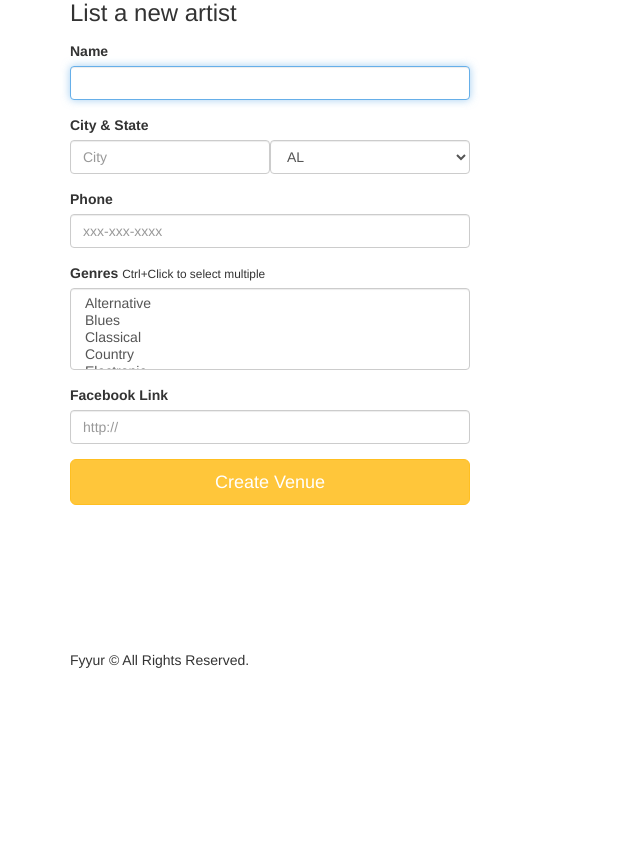
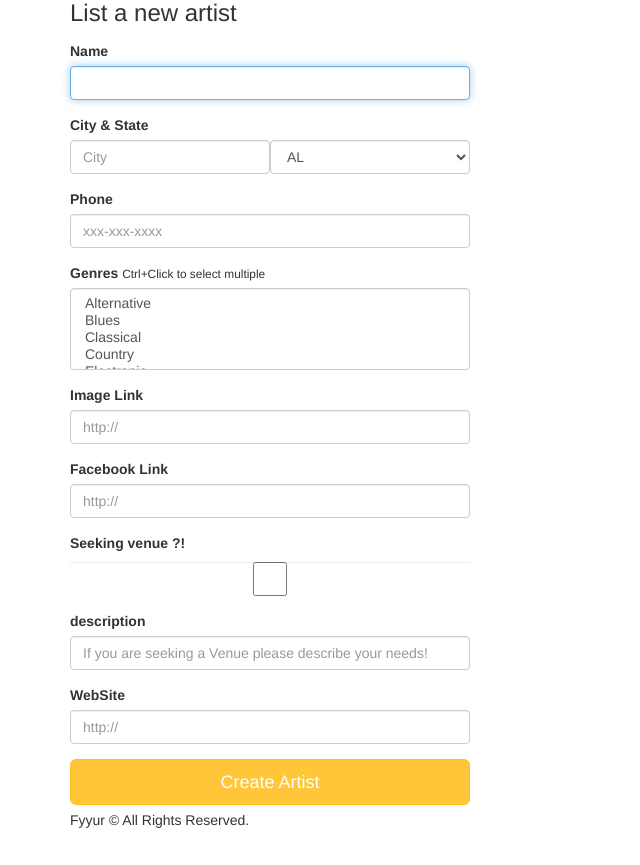
Before and after one commit to mfragab5890/fyyur, a Flask app: page /artists/create in a window 1280 px wide. Shown: the part 95-960 px from the top of the page, without its empty margins (0-640 px from the left). Before the commit the page ends 763 px from the top, so only its background shows below. Run offline with Flask 2, Linux system fonts and the light colour scheme; some libraries are stand-ins or nearby versions.

Commit message:
fix3
add search venue/artist , fix xreate show , artist and venue

```diff
--- a/app.py
+++ b/app.py
@@ -27,7 +27,6 @@ db = SQLAlchemy(app)
 migrate = Migrate(app, db)
 
 
-# done TODO: connect to a local postgresql database
 # connection in configuration file added
 
 # ----------------------------------------------------------------------------#
@@ -42,42 +41,66 @@ class Venue(db.Model):
     city = db.Column(db.String(120), nullable=False)
     state = db.Column(db.String(120), nullable=False)
     address = db.Column(db.String(120), nullable=False)
-    phone = db.Column(db.String(120), nullable=False)
+    phone = db.Column(db.String(120))
     genre = db.Column(db.String(), nullable=False)
-    image_link = db.Column(db.String(500), nullable=False)
-    facebook_link = db.Column(db.String(120), nullable=False)
+    image_link = db.Column(db.String(500))
+    facebook_link = db.Column(db.String(120))
 
     def __repr__(self):
         return f'<Venue {self.id} {self.name}>'
-# add column to db table venue
-Venue.seeking_talent = db.Column(db.Boolean, nullable=False, default=False)
-Venue.seeking_description = db.Column(db.String(), nullable=False)
+
+
+# add columns to db table venue
+Venue.seeking_talent = db.Column(db.Boolean, default=False)
+Venue.seeking_description = db.Column(db.String())
+Venue.website = db.Column(db.String())
+
 
 class Artist(db.Model):
     __tablename__ = 'Artist'
 
     id = db.Column(db.Integer, primary_key=True)
-    name = db.Column(db.String)
-    city = db.Column(db.String(120))
-    state = db.Column(db.String(120))
+    name = db.Column(db.String(), nullable=False)
+    city = db.Column(db.String(120), nullable=False)
+    state = db.Column(db.String(120), nullable=False)
     phone = db.Column(db.String(120))
-    genres = db.Column(db.String(120))
+    genres = db.Column(db.String(120), nullable=False)
     image_link = db.Column(db.String(500))
     facebook_link = db.Column(db.String(120))
 
     def __repr__(self):
         return f'<Artist {self.id} {self.name}>'
-    # TODO: implement any missing fields, as a database migration using Flask-Migrate
+
+
+# add columns to db table venue
+Artist.seeking_venue = db.Column(db.Boolean, default=False)
+Artist.seeking_description = db.Column(db.String())
+Artist.website = db.Column(db.String())
 
 
 # TODO Implement Show and Artist models, and complete all model relationships and properties, as a database migration.
+class Show(db.Model):
+    __tablename__ = 'Show'
+
+    id = db.Column(db.Integer, primary_key=True)
+    artist_id = db.Column(db.String(), nullable=False)
+    venue_id = db.Column(db.String(120), nullable=False)
+    start_time = db.Column(db.DateTime(), nullable=False)
+
+    def __repr__(self):
+        return f'<Show {self.id} {self.artist_id} {self.venue_id}>'
+
 
 # ----------------------------------------------------------------------------#
 # Filters.
 # ----------------------------------------------------------------------------#
 
 def format_datetime(value, format='medium'):
-    date = dateutil.parser.parse(value)
+    if isinstance(value, str):
+        date = dateutil.parser.parse(value)
+    else:
+        date = value
+
     if format == 'full':
         format = "EEEE MMMM, d, y 'at' h:mma"
     elif format == 'medium':
@@ -102,45 +125,28 @@ def index():
 
 @app.route('/venues')
 def venues():
-    # TODO: replace with real venues data.
-    #       num_shows should be aggregated based on number of upcoming shows per venue.
-    data = Venue.query.order_by('id').all()
-    '''data = [{
-        "city": "San Francisco",
-        "state": "CA",
-        "venues": [{
-            "id": 1,
-            "name": "The Musical Hop",
-            "num_upcoming_shows": 0,
-        }, {
-            "id": 3,
-            "name": "Park Square Live Music & Coffee",
-            "num_upcoming_shows": 1,
-        }]
-    }, {
-        "city": "New York",
-        "state": "NY",
-        "venues": [{
-            "id": 2,
-            "name": "The Dueling Pianos Bar",
-            "num_upcoming_shows": 0,
-        }]
-    }]'''
-    return render_template('pages/venues.html', areas=data);
+    # num_shows should be aggregated based on number of upcoming shows per venue.
+    cities = db.session.query(Venue.city,Venue.state).join(Venue.id).group_by(Venue.city).all()
+    area = {'city': ' ', 'state': ' ', 'venues': ' '}
+    areas = [ ]
+    for ent in cities:
+        area[ 'city' ] = ent.city
+        area[ 'state' ] = ent.state
+        area[ 'venues' ] = Venue.query.filter_by(city=ent.city).all()
+        areas.append(area)
+
+    return render_template('pages/venues.html', areas=areas);
 
 
 @app.route('/venues/search', methods=[ 'POST' ])
 def search_venues():
-    # TODO: implement search on artists with partial string search. Ensure it is case-insensitive.
-    # seach for Hop should return "The Musical Hop".
-    # search for "Music" should return "The Musical Hop" and "Park Square Live Music & Coffee"
+
+    search_term = '%' + request.form.get('search_term', '') + '%'
+    data = Venue.query.filter(Venue.name.ilike(search_term))
+    count= Venue.query.filter(Venue.name.ilike(search_term)).count()
     response = {
-        "count": 1,
-        "data": [ {
-            "id": 2,
-            "name": "The Dueling Pianos Bar",
-            "num_upcoming_shows": 0,
-        } ]
+        "count": count,
+        "data": data
     }
     return render_template('pages/search_venues.html', results=response,
                            search_term=request.form.get('search_term', ''))
@@ -149,8 +155,24 @@ def search_venues():
 @app.route('/venues/<int:venue_id>')
 def show_venue(venue_id):
     # shows the venue page with the given venue_id
-    # TODO: replace with real venue data from the venues table, using venue_id
-    data1 = {
+    venue = Venue.query.filter_by(id=venue_id).first()
+    data = {
+        'id': venue.id,
+        'name': venue.name,
+        'city': venue.city,
+        'state': venue.state,
+        'phone': venue.phone,
+        'genres': venue.genre.split(','),
+        'image_link': venue.image_link,
+        'facebook_link': venue.facebook_link,
+        'seeking_talent': venue.seeking_talent,
+        'seeking_description': venue.seeking_description
+
+    }
+
+    return render_template('pages/show_venue.html', venue=data)
+
+    '''data1 = {
         "id": 1,
         "name": "The Musical Hop",
         "genres": [ "Jazz", "Reggae", "Swing", "Classical", "Folk" ],
@@ -226,9 +248,7 @@ def show_venue(venue_id):
         } ],
         "past_shows_count": 1,
         "upcoming_shows_count": 1,
-    }
-    data = list(filter(lambda d: d[ 'id' ] == venue_id, [ data1, data2, data3 ]))[ 0 ]
-    return render_template('pages/show_venue.html', venue=data)
+    }'''
 
 
 #  Create Venue
@@ -240,24 +260,31 @@ def create_venue_form():
     return render_template('forms/new_venue.html', form=form)
 
 
-@app.route('/venues/create', methods=['POST'])
+@app.route('/venues/create', methods=[ 'POST' ])
 def create_venue_submission():
-    # TODO: insert form data as a new Venue record in the db, instead
     error = False
     data = ''
     try:
 
         genres = ','.join(request.form.getlist('genres'))
+        seeking_talent_str = request.form.get('seeking_talent', '')
+        if len(seeking_talent_str) > 0:
+            check = True
+        else:
+            check = False
 
         venue = Venue(
-            name=request.form['name'],
-            city=request.form['city'],
-            state=request.form['state'],
-            address=request.form['address'],
-            phone=request.form['phone'],
-            image_link=request.form['image_link'],
-            facebook_link=request.form['facebook_link'],
-            genre=genres
+            name=request.form[ 'name' ],
+            city=request.form[ 'city' ],
+            state=request.form[ 'state' ],
+            address=request.form[ 'address' ],
+            phone=request.form[ 'phone' ],
+            image_link=request.form[ 'image_link' ],
+            facebook_link=request.form[ 'facebook_link' ],
+            genre=genres,
+            seeking_talent=check,
+            seeking_description=request.form[ 'seeking_description' ],
+            website=request.form[ 'website' ]
 
         )
         data = request.form['name']
@@ -280,22 +307,34 @@ def create_venue_submission():
         # on successful db insert, flash success
         flash('Venue ' + data + ' was successfully listed!')
 
-    # TODO: modify data to be the data object returned from db insertion
-
-    # on unsuccessful db insert, flash an error instead.
-    # e.g., flash('An error occurred. Venue ' + data.name + ' could not be listed.')
-    # see: http://flask.pocoo.org/docs/1.0/patterns/flashing/
-    return render_template('pages/venues.html', area=Venue.query.order_by('id').all)
+    return render_template('pages/venues.html', area=Venue.query.order_by('id').all())
 
 
 @app.route('/venues/<venue_id>', methods=[ 'DELETE' ])
 def delete_venue(venue_id):
-    # TODO: Complete this endpoint for taking a venue_id, and using
     # SQLAlchemy ORM to delete a record. Handle cases where the session commit could fail.
+    error = False
+    data = {}
+    try:
+        Venue.query.filter_by(id=venue_id).delete()
+        db.session.commit()
+        data[ 'description' ] = "Venue is deleted successfully"
+        data[ 'id' ] = venue_id
+    except:
+        db.session.rollback()
+        error = True
+        print(sys.exc_info())
 
+
+    finally:
+        db.session.close()
+
+    if error:
+        abort(400)
+    else:
+        return render_template('pages/venues.html', area=Venue.query.order_by('id').all())
     # BONUS CHALLENGE: Implement a button to delete a Venue on a Venue Page, have it so that
     # clicking that button delete it from the db then redirect the user to the homepage
-    return None
 
 
 #  Artists
@@ -303,42 +342,45 @@ def delete_venue(venue_id):
 @app.route('/artists')
 def artists():
     # TODO: replace with real data returned from querying the database
-    data = [ {
-        "id": 4,
-        "name": "Guns N Petals",
-    }, {
-        "id": 5,
-        "name": "Matt Quevedo",
-    }, {
-        "id": 6,
-        "name": "The Wild Sax Band",
-    } ]
-
+    data = Artist.query.order_by('id').all()
     return render_template('pages/artists.html', artists=data)
 
 
 @app.route('/artists/search', methods=[ 'POST' ])
 def search_artists():
-    # TODO: implement search on artists with partial string search. Ensure it is case-insensitive.
-    # seach for "A" should return "Guns N Petals", "Matt Quevado", and "The Wild Sax Band".
-    # search for "band" should return "The Wild Sax Band".
+
+    search_term = '%' + request.form.get('search_term', '') + '%'
+    data = Artist.query.filter(Artist.name.ilike(search_term))
+    count = Artist.query.filter(Artist.name.ilike(search_term)).count()
     response = {
-        "count": 1,
-        "data": [ {
-            "id": 4,
-            "name": "Guns N Petals",
-            "num_upcoming_shows": 0,
-        } ]
+        "count": count,
+        "data": data
     }
+
     return render_template('pages/search_artists.html', results=response,
                            search_term=request.form.get('search_term', ''))
 
 
 @app.route('/artists/<int:artist_id>')
 def show_artist(artist_id):
-    # shows the venue page with the given venue_id
-    # TODO: replace with real venue data from the venues table, using venue_id
-    data1 = {
+    # shows the Artist page with the given artist_id
+    artist = Artist.query.filter_by(id=artist_id).first()
+    data = {
+        'id': artist.id,
+        'name': artist.name,
+        'city': artist.city,
+        'state': artist.state,
+        'phone': artist.phone,
+        'genres': artist.genres.split(','),
+        'image_link': artist.image_link,
+        'facebook_link': artist.facebook_link,
+        'seeking_venue': artist.seeking_venue,
+        'seeking_description': artist.seeking_description
+    }
+
+    return render_template('pages/show_artist.html', artist=data)
+
+    '''data1 = {
         "id": 4,
         "name": "Guns N Petals",
         "genres": [ "Rock n Roll" ],
@@ -410,7 +452,7 @@ def show_artist(artist_id):
         "upcoming_shows_count": 3,
     }
     data = list(filter(lambda d: d[ 'id' ] == artist_id, [ data1, data2, data3 ]))[ 0 ]
-    return render_template('pages/show_artist.html', artist=data)
+    return render_template('pages/show_artist.html', artist=data)'''
 
 
 #  Update
@@ -418,7 +460,8 @@ def show_artist(artist_id):
 @app.route('/artists/<int:artist_id>/edit', methods=[ 'GET' ])
 def edit_artist(artist_id):
     form = ArtistForm()
-    artist = {
+    artist = Artist.query.filter_by(id=artist_id).first()
+    '''{
         "id": 4,
         "name": "Guns N Petals",
         "genres": [ "Rock n Roll" ],
@@ -430,7 +473,7 @@ def edit_artist(artist_id):
         "seeking_venue": True,
         "seeking_description": "Looking for shows to perform at in the San Francisco Bay Area!",
         "image_link": "https://images.unsplash.com/photo-1549213783-8284d0336c4f?ixlib=rb-1.2.1&ixid=eyJhcHBfaWQiOjEyMDd9&auto=format&fit=crop&w=300&q=80"
-    }
+    }'''
     # TODO: populate form with fields from artist with ID <artist_id>
     return render_template('forms/edit_artist.html', form=form, artist=artist)
 
@@ -483,14 +526,51 @@ def create_artist_form():
 @app.route('/artists/create', methods=[ 'POST' ])
 def create_artist_submission():
     # called upon submitting the new artist listing form
-    # TODO: insert form data as a new Venue record in the db, instead
-    # TODO: modify data to be the data object returned from db insertion
+    error = False
+    data = ''
+    try:
 
-    # on successful db insert, flash success
-    flash('Artist ' + request.form[ 'name' ] + ' was successfully listed!')
-    # TODO: on unsuccessful db insert, flash an error instead.
-    # e.g., flash('An error occurred. Artist ' + data.name + ' could not be listed.')
-    return render_template('pages/home.html')
+        genres = ','.join(request.form.getlist('genres'))
+        seeking_talent_str = request.form.get('seeking_venue', '')
+        if len(seeking_talent_str) > 0:
+            check = True
+        else:
+            check = False
+
+        artist = Artist(
+            name=request.form[ 'name' ],
+            city=request.form[ 'city' ],
+            state=request.form[ 'state' ],
+            phone=request.form[ 'phone' ],
+            image_link=request.form[ 'image_link' ],
+            facebook_link=request.form[ 'facebook_link' ],
+            genres=genres,
+            seeking_venue=check,
+            seeking_description=request.form[ 'seeking_description' ],
+            website=request.form[ 'website' ]
+
+        )
+        data = request.form[ 'name' ]
+        db.session.add(artist)
+        db.session.commit()
+
+    except:
+        db.session.rollback()
+        error = True
+        print(sys.exc_info())
+
+
+    finally:
+        db.session.close()
+
+    if error:
+        # on unsuccessful db insert, flash an error.
+        flash('An error occurred. Artist ' + data + ' could not be listed.')
+    else:
+        # on successful db insert, flash success
+        flash('Artist ' + data + ' was successfully listed!')
+
+    return render_template('pages/venues.html', area=Venue.query.order_by('id').all())
 
 
 #  Shows
@@ -499,9 +579,11 @@ def create_artist_submission():
 @app.route('/shows')
 def shows():
     # displays list of shows at /shows
+    data = Show.query.order_by('id').all()
+    return render_template('pages/shows.html', shows=data)
     # TODO: replace with real venues data.
     #       num_shows should be aggregated based on number of upcoming shows per venue.
-    data = [ {
+    '''data = [ {
         "venue_id": 1,
         "venue_name": "The Musical Hop",
         "artist_id": 4,
@@ -536,8 +618,7 @@ def shows():
         "artist_name": "The Wild Sax Band",
         "artist_image_link": "https://images.unsplash.com/photo-1558369981-f9ca78462e61?ixlib=rb-1.2.1&ixid=eyJhcHBfaWQiOjEyMDd9&auto=format&fit=crop&w=794&q=80",
         "start_time": "2035-04-15T20:00:00.000Z"
-    } ]
-    return render_template('pages/shows.html', shows=data)
+    } ]'''
 
 
 @app.route('/shows/create')
@@ -550,14 +631,35 @@ def create_shows():
 @app.route('/shows/create', methods=[ 'POST' ])
 def create_show_submission():
     # called to create new shows in the db, upon submitting new show listing form
-    # TODO: insert form data as a new Show record in the db, instead
+    error = False
+    try:
 
-    # on successful db insert, flash success
-    flash('Show was successfully listed!')
-    # TODO: on unsuccessful db insert, flash an error instead.
-    # e.g., flash('An error occurred. Show could not be listed.')
-    # see: http://flask.pocoo.org/docs/1.0/patterns/flashing/
-    return render_template('pages/home.html')
+        show = Show(
+            artist_id=request.form[ 'artist_id' ],
+            venue_id=request.form[ 'venue_id' ],
+            start_time=request.form[ 'start_time' ]
+        )
+        db.session.add(show)
+        db.session.commit()
+
+    except:
+        db.session.rollback()
+        error = True
+        print(sys.exc_info())
+
+
+    finally:
+        db.session.close()
+
+    if error:
+        # on unsuccessful db insert, flash an error.
+        flash('An error occurred. Show could not be listed.')
+    else:
+        # on successful db insert, flash success
+        flash('Show was successfully listed!')
+
+    return render_template('pages/shows.html', shows=Show.query.order_by('id').all())
+
 
 
 @app.errorhandler(404)
--- a/forms.py
+++ b/forms.py
@@ -1,6 +1,6 @@
 from datetime import datetime
 from flask_wtf import Form
-from wtforms import StringField, SelectField, SelectMultipleField, DateTimeField
+from wtforms import StringField, SelectField, SelectMultipleField, DateTimeField, BooleanField
 from wtforms.validators import DataRequired, AnyOf, URL
 
 class ShowForm(Form):
@@ -117,6 +117,15 @@ class VenueForm(Form):
     facebook_link = StringField(
         'facebook_link', validators=[URL()]
     )
+    seeking_talent = BooleanField(
+        'seeking_talent',render_kw={'checked': False}
+    )
+    seeking_description = StringField(
+        'seeking_description'
+    )
+    website = StringField(
+        'website', validators=[ URL() ]
+    )
 
 class ArtistForm(Form):
     name = StringField(
@@ -186,7 +195,7 @@ class ArtistForm(Form):
         'phone'
     )
     image_link = StringField(
-        'image_link'
+        'image_link', validators=[URL()]
     )
     genres = SelectMultipleField(
         # TODO implement enum restriction
@@ -214,8 +223,16 @@ class ArtistForm(Form):
         ]
     )
     facebook_link = StringField(
-        # TODO implement enum restriction
         'facebook_link', validators=[URL()]
+    )
+    seeking_venue = BooleanField(
+        'seeking_venue',render_kw={'checked': False}
+    )
+    seeking_description = StringField(
+        'seeking_description'
+    )
+    website = StringField(
+        'website', validators=[URL()]
     )
 
 # TODO IMPLEMENT NEW ARTIST FORM AND NEW SHOW FORM
--- a/templates/forms/new_artist.html
+++ b/templates/forms/new_artist.html
@@ -22,17 +22,34 @@
       <div class="form-group">
           <label for="phone">Phone</label>
           {{ form.phone(class_ = 'form-control', placeholder='xxx-xxx-xxxx', autofocus = true) }}
-        </div>
+      </div>
       <div class="form-group">
         <label for="genres">Genres</label>
         <small>Ctrl+Click to select multiple</small>
         {{ form.genres(class_ = 'form-control', placeholder='Genres, separated by commas', id='', autofocus = true) }}
       </div>
       <div class="form-group">
-          <label for="genres">Facebook Link</label>
-          {{ form.facebook_link(class_ = 'form-control', placeholder='http://', id='', autofocus = true) }}
-        </div>
-      <input type="submit" value="Create Venue" class="btn btn-primary btn-lg btn-block">
+          <label for="img_url">Image Link</label>
+          {{ form.image_link(class_ = 'form-control', placeholder='http://', id='img_url', autofocus = true) }}
+      </div>
+      <div class="form-group">
+          <label for="facebook_link">Facebook Link</label>
+          {{ form.facebook_link(class_ = 'form-control', placeholder='http://', id='facebook_link', autofocus = true) }}
+      </div>
+      <div class="form-group">
+          <label for="seeking_venue">Seeking venue ?!</label>
+          {{ form.seeking_venue(class_ = 'form-control',  id='seeking_venue', autofocus = true) }}
+      </div>
+      <div class="form-group">
+          <label for="seeking_description">description</label>
+          {{ form.seeking_description(class_ = 'form-control', placeholder='If you are seeking a Venue please describe your needs!', id='seeking_description', autofocus = true) }}
+      </div>
+      <div class="form-group">
+          <label for="website">WebSite</label>
+          {{ form.website(class_ = 'form-control', placeholder='http://', id='website', autofocus = true) }}
+      </div>
+
+      <input type="submit" value="Create Artist" class="btn btn-primary btn-lg btn-block">
     </form>
   </div>
 {% endblock %}
```
Also changed, not shown: migrations/versions/3463c68e098a_.py (added, +99 -0 lines), migrations/versions/f1bd8e980a09_.py (added, +28 -0 lines), migrations/versions/f93a5a00a464_.py (added, +44 -0 lines), templates/forms/new_venue.html (+12 -0 lines).
